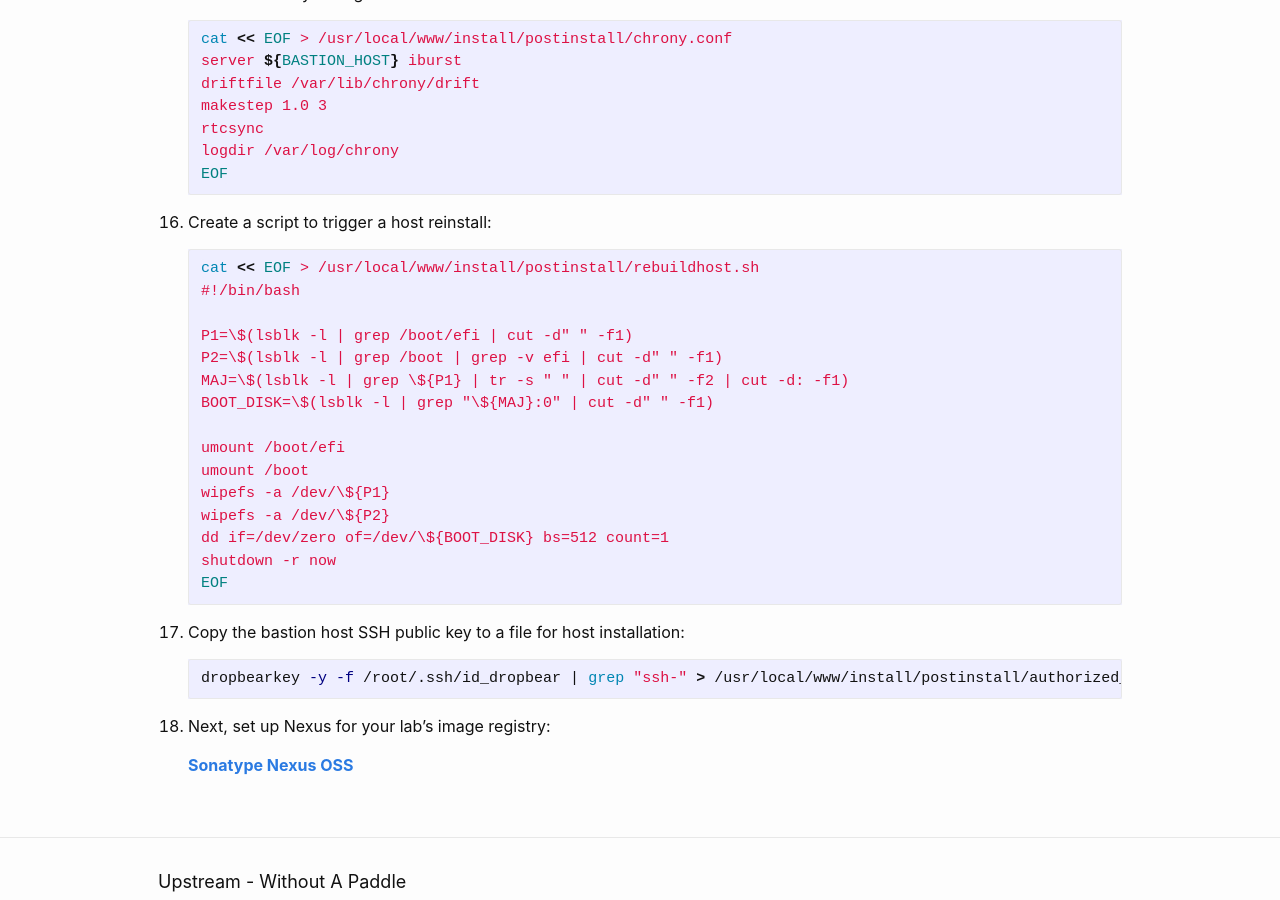
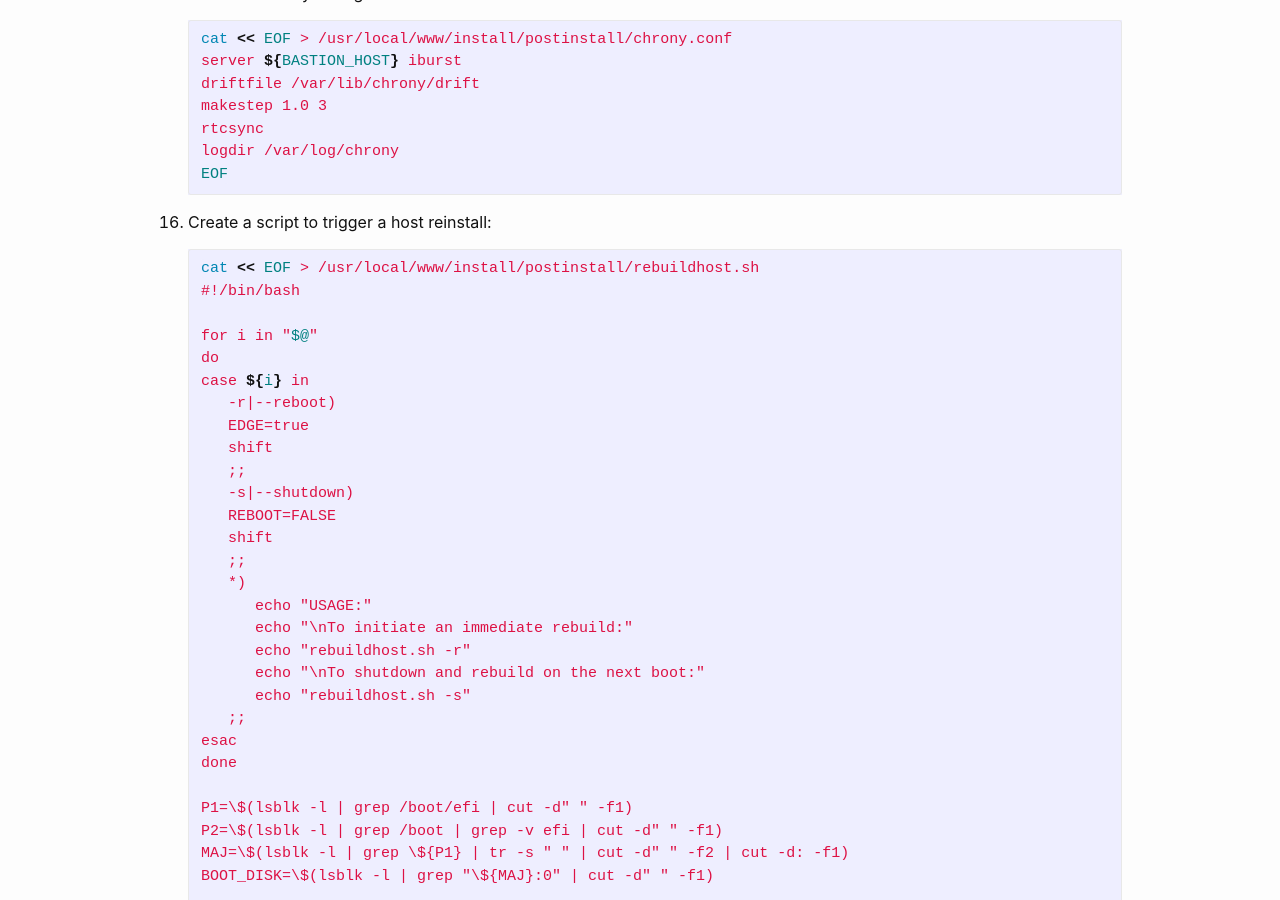
Before and after one commit to cgruver/cgruver, a Jekyll site: the page built from pages/home-lab/bastion-pi.md, in a window 1280 px wide and 900 px high, scrolled down 6304 px. Built offline with Jekyll 4.4.1, drawn with Linux system fonts in a browser that asks for light colours.

Commit message:
bug fixes in tutorial

```diff
--- a/pages/home-lab/bastion-pi.md
+++ b/pages/home-lab/bastion-pi.md
@@ -342,6 +342,27 @@ __Remove card from router, put it in the Pi, and boot it up.__
    cat << EOF > /usr/local/www/install/postinstall/rebuildhost.sh
    #!/bin/bash
 
+   for i in "$@"
+   do
+   case ${i} in
+      -r|--reboot)
+      EDGE=true
+      shift
+      ;;
+      -s|--shutdown)
+      REBOOT=FALSE
+      shift
+      ;;
+      *)
+         echo "USAGE:"
+         echo "\nTo initiate an immediate rebuild:"
+         echo "rebuildhost.sh -r"
+         echo "\nTo shutdown and rebuild on the next boot:"
+         echo "rebuildhost.sh -s"
+      ;;
+   esac
+   done
+
    P1=\$(lsblk -l | grep /boot/efi | cut -d" " -f1)
    P2=\$(lsblk -l | grep /boot | grep -v efi | cut -d" " -f1)
    MAJ=\$(lsblk -l | grep \${P1} | tr -s " " | cut -d" " -f2 | cut -d: -f1)
```
Also changed, not shown: pages/home-lab/internal-router.md (+1 -1 lines), pages/home-lab/prepare-okd-install.md (+8 -0 lines), pages/home-lab/workstation.md (+3 -2 lines).
